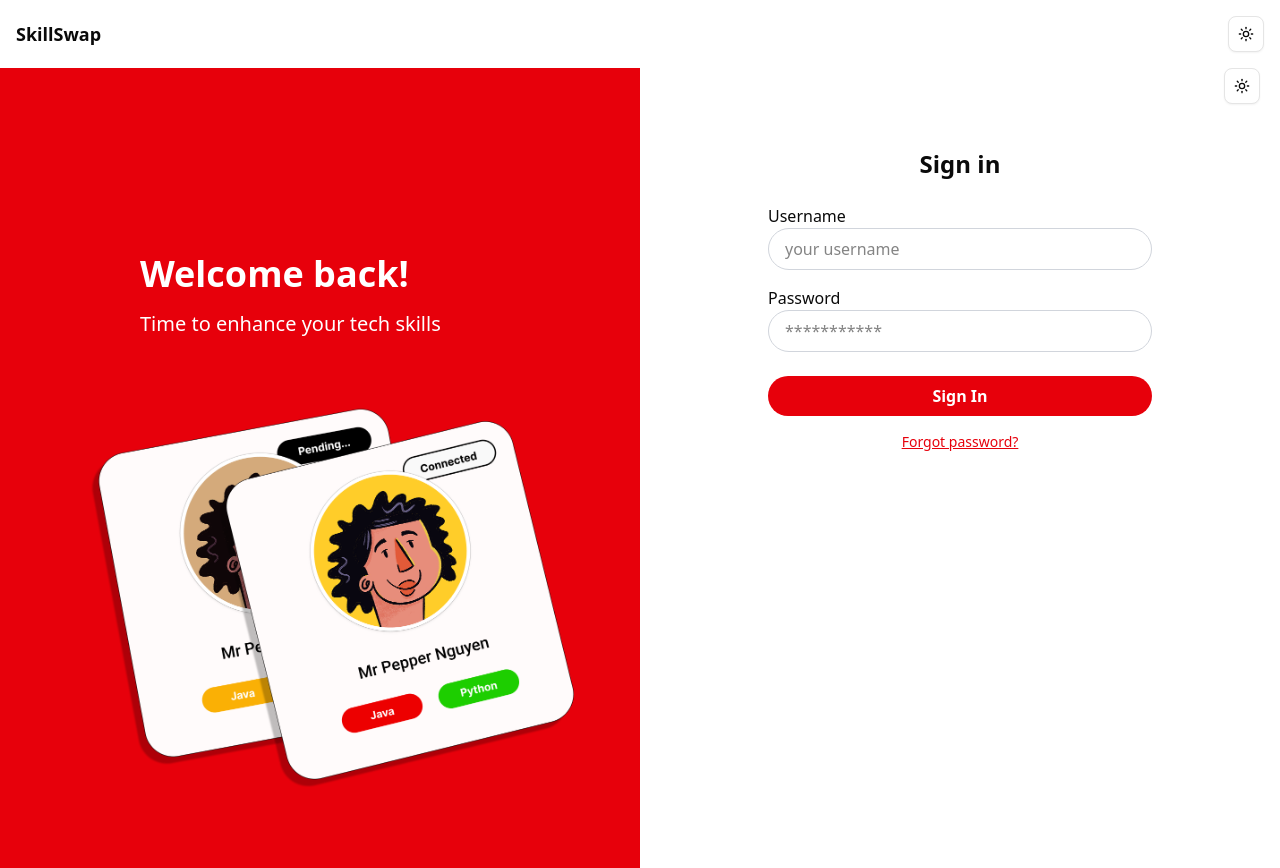
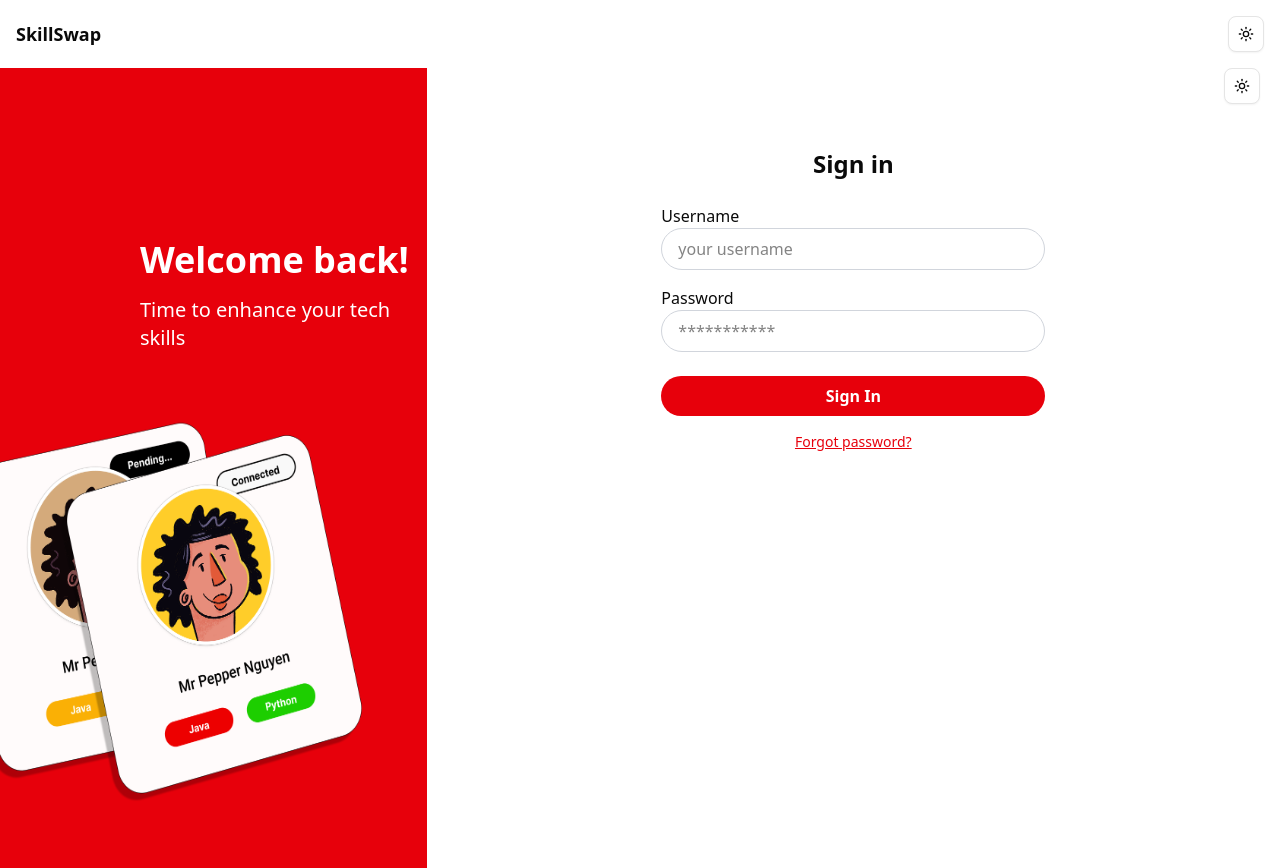
Before and after one commit to lpun-majessica/skill-swap, a Next.js app: page /login in a window 1280 px wide. Built offline with nearby package versions, Linux system fonts and the light colour scheme.

Commit message:
add use client

```diff
--- a/src/app/login/page.js
+++ b/src/app/login/page.js
@@ -1,4 +1,5 @@
 'use client';
+
 import React, { useState } from 'react';
 import { useRouter } from 'next/navigation';
 import { login } from '../../utils/auth';
@@ -19,9 +20,9 @@ export default function LoginPage() {
   };
 
   return (
-    <div className="min-h-screen grid grid-cols-1 md:grid-cols-2 font-sans">
+    <div className="min-h-screen grid grid-cols-1 md:grid-cols-3 font-sans">
       {/* Left Side */}
-      <div className="bg-red-600 text-white flex flex-col justify-center relative overflow-hidden">
+      <div className="bg-red-600 text-white flex flex-col justify-center relative overflow-hidden md:col-span-1">
         <div className="pl-35 pt-10">
           <h1 className="text-4xl font-bold mb-4 z-10">Welcome back!</h1>
           <p className="text-xl z-10">Time to enhance your tech skills</p>
@@ -36,7 +37,7 @@ export default function LoginPage() {
       </div>
 
       {/* Right Side */}
-      <div className="bg-white relative">
+      <div className="bg-white relative md:col-span-2">
         <div className="absolute right-5">
           <ModeToggle/>
         </div>
--- a/src/contexts/auth-context.jsx
+++ b/src/contexts/auth-context.jsx
@@ -1,3 +1,5 @@
+'use client';
+
 const { createContext, useState, useEffect } = require("react");
 import { login as loginUser, logout as logoutUser, getUser } from '@/utils/auth';
 
```
